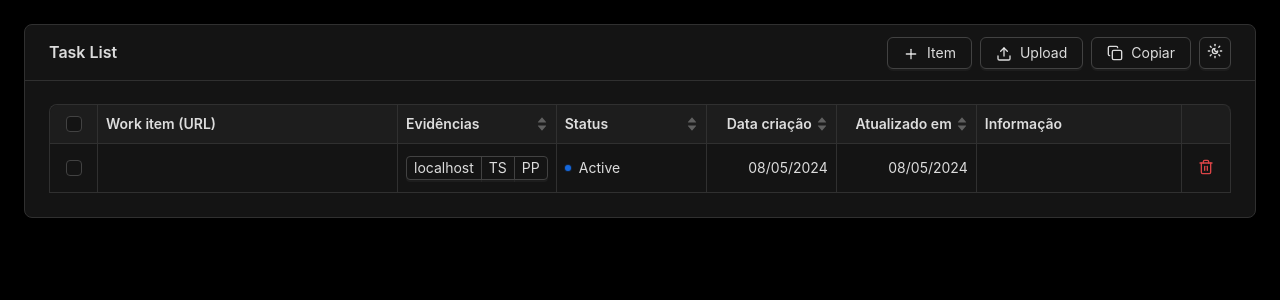
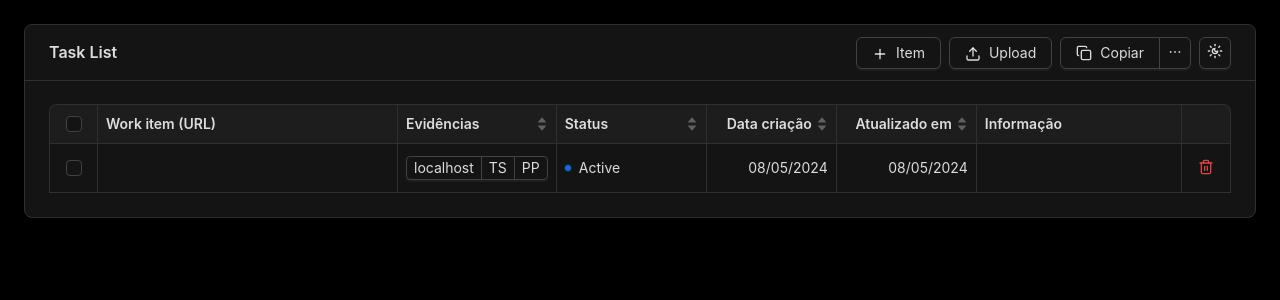
Before and after one commit to maicolsantos/todo-jobs, a React (Vite) app: page / in a window 1280 px wide. Both pictures are taken after a click on the button "Item". Shown: the top 300 px of the page. Built offline with nearby package versions, Linux system fonts and the light colour scheme.

Commit message:
Improve copy button

```diff
--- a/src/components/ExtraCard.tsx
+++ b/src/components/ExtraCard.tsx
@@ -9,17 +9,33 @@ import { Upload, drawerRef } from "./Upload";
 export const ExtraCard = () => {
   const { isDark, setIsDark } = useTheme();
   const { jobs, setJobs, selectedRows } = useJobs();
+  const jobsSelected = jobs.filter((job) => selectedRows.includes(job.key));
 
   const items: MenuProps["items"] = [
     {
       key: "1",
-      label: "Copiar texto",
+      label: "Texto",
       onClick: () => handleCopyText(jobs),
     },
     {
+      key: "3",
+      label: "JSON",
+      onClick: () => handleCopyJSON(jobs),
+    },
+    {
+      type: "divider",
+    },
+    {
       key: "2",
-      label: "Copiar JSON",
-      onClick: () => handleCopyJSON(jobs),
+      label: "Textos (selecionados)",
+      onClick: () => handleCopyText(jobsSelected),
+      disabled: jobsSelected.length === 0,
+    },
+    {
+      key: "4",
+      label: "JSON (selecionados)",
+      onClick: () => handleCopyJSON(jobsSelected),
+      disabled: jobsSelected.length === 0,
     },
   ];
 
@@ -58,14 +74,16 @@ export const ExtraCard = () => {
           Upload
         </Button>
         {jobs.length > 0 && (
-          <Dropdown arrow menu={{ items }}>
-            <Button>
-              <Space align="center">
-                <Copy size={16} className="icon-table" />
-                Copiar
-              </Space>
-            </Button>
-          </Dropdown>
+          <Dropdown.Button
+            arrow
+            menu={{ items }}
+            onClick={() => handleCopyText(jobs)}
+          >
+            <Space align="center">
+              <Copy size={16} className="icon-table" />
+              Copiar
+            </Space>
+          </Dropdown.Button>
         )}
         <Button
           onClick={() => setIsDark(!isDark)}
```
